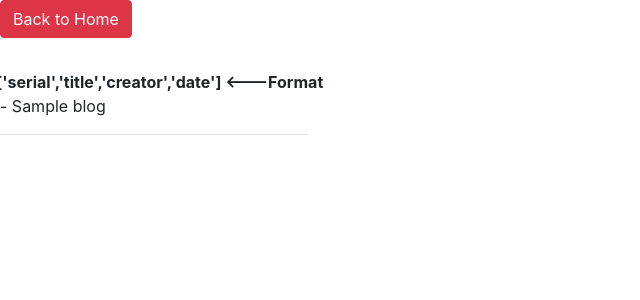
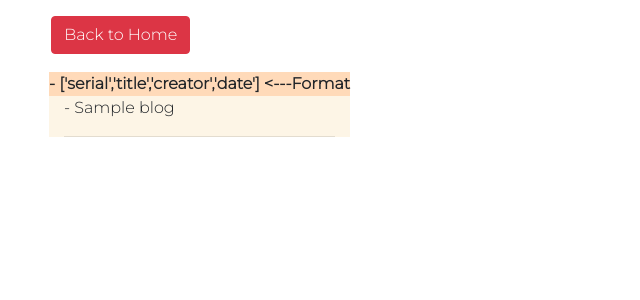
Before and after one commit to Anshumanchaursiya/web_scrapper_application, a Django app: template templates/blog_list.html in a window 1280 px wide. Shown: the top 300 px of the page, without its empty margins (0-640 px from the left). Run offline with Django 3.2, Linux system fonts and the light colour scheme; the template is opened without the code that fills it: most values are stand-ins (such as "Sample title", 1, 10 or a date in 2020); some libraries are stand-ins or nearby versions.

Commit message:
updated static

```diff
--- /dev/null
+++ b/static/styles.css
@@ -0,0 +1,52 @@
+@import url('https://fonts.googleapis.com/css2?family=Montserrat:wght@300&display=swap');
+
+*{
+	margin: 0;
+	padding: 0;
+	box-sizing: border-box;
+	outline: none;
+	font-family: 'Montserrat', snas-serif;
+}
+
+body{
+	background: #e4eefa;
+}
+
+.container{
+	background: #FDF5E6;
+}
+
+.format{
+	background: #FFDAB9;
+
+}
+
+.wrapper{
+	position: absolute;
+	top: 25%;
+	left: 30%
+
+}
+
+
+.back_to_home{
+	position: absolute;
+	top: 2%;
+	left: 4%;
+}
+
+.row{
+	position: absolute;
+	top: 5%;
+	left: 5%;
+}
+
+.wrapper .dropdown{
+	width: 150;
+	position: absolute;
+	border-right: 2px solid #dde2f1;
+	color: #9fa3b1;
+	position: relative;
+	cursor: pointer;
+
+}
--- a/templates/base.html
+++ b/templates/base.html
@@ -4,7 +4,7 @@
 <head>
     <title>Web scrapper</title>
 
-    <link rel="stylesheet" type="text/css" href="{% static 'css/styles.css' %}">
+    <link rel="stylesheet" type="text/css" href="{% static 'styles.css' %}">
     <script src="https://kit.fontawesome.com/b99e675b6e.js" ></script>
 </head>
 <body>
--- a/templates/blog_list.html
+++ b/templates/blog_list.html
@@ -3,7 +3,7 @@
 <html>
 <head>
     <title>top 10 blogs</title>
-    <link rel="stylesheet" type="text/css" href="{% static 'css/styles.css' %}">
+    <link rel="stylesheet" type="text/css" href="{% static 'styles.css' %}">
     <link rel="stylesheet" href="https://maxcdn.bootstrapcdn.com/bootstrap/4.0.0/css/bootstrap.min.css" integrity="sha384-Gn5384xqQ1aoWXA+058RXPxPg6fy4IWvTNh0E263XmFcJlSAwiGgFAW/dAiS6JXm" crossorigin="anonymous">
 </head>
 <body>
```
